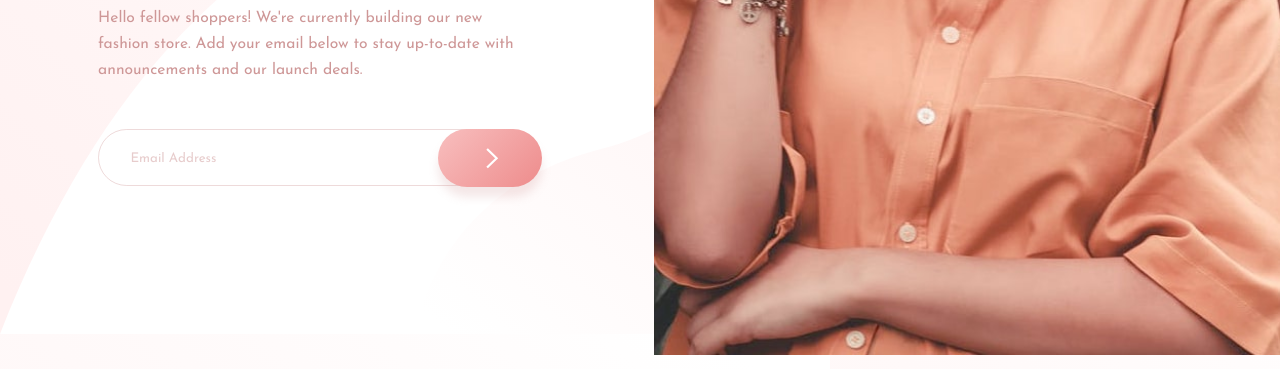
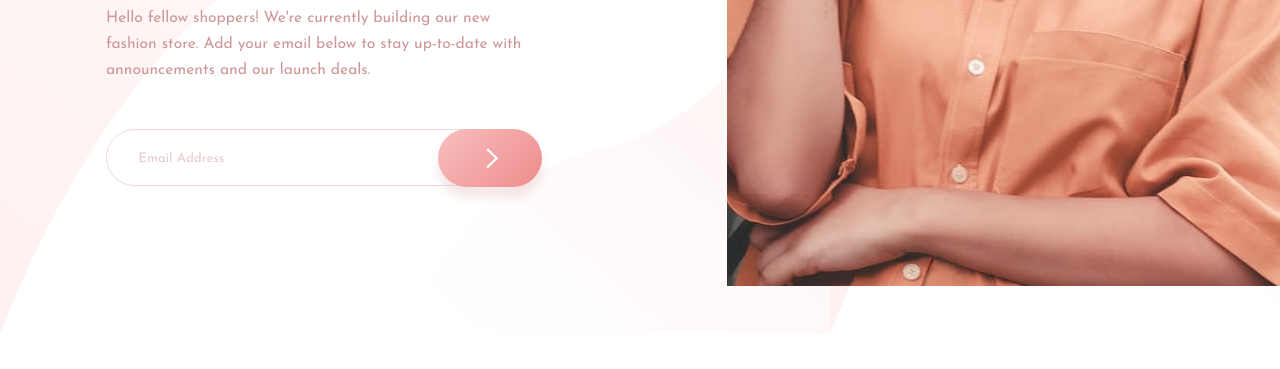
Before and after one commit to jpsmenezes/base-apparel-coming-soon-master, a plain HTML site: page index.html in a window 1280 px wide. Shown: the part 466-835 px from the top of the page. After the commit the page ends 800 px from the top, so only its background shows below. Drawn offline with Linux system fonts and the light colour scheme.

Commit message:
Update style.css

```diff
--- a/css/style.css
+++ b/css/style.css
@@ -21,7 +21,6 @@ body{
        font-family: 'Josefin Sans', sans-serif;
        font-size: 1.6rem;
        width: 100%;
-
        height: auto;
 }
 main{
@@ -42,6 +41,7 @@ section.hero{
 }
 section.hero img{
      width: 100%;
+     object-fit: cover;
      margin-bottom: 3rem;
 }
 section.hero .img-desktop{
@@ -62,11 +62,12 @@ section.content h2{
        letter-spacing: 1rem;
 }
 section.content p{
-       width: 33rem;
+       width: 85%;
+       max-width: 400px;
        margin: 0 auto;
        color: var(--Desaturated-Red);
        text-align: center;
-       font-size: 1.5rem;
+       font-size: 1.4rem;
        font-weight: 400;
        line-height: 2.5rem;
 }
@@ -75,7 +76,9 @@ footer{
 }
 footer form{
        position: relative;
-       width: 35rem;
+       width: 85%;
+       max-width: 400px;
+       min-width: 300px;
        padding: 3rem 0 7rem;
        margin: 0 auto;
 }
@@ -89,7 +92,7 @@ footer form input{
 }
 footer form input.errorInput{
        background: url(../images/icon-error.svg) no-repeat;
-       background-position: 24rem;
+       background-position:70%;
 }
 footer form input::placeholder{
        font-family: 'Josefin Sans', sans-serif;
@@ -130,7 +133,7 @@ footer form button img{
        /*/// grid ///////////////////////////////*/
        main{
               display: grid;
-              grid-template-columns: auto 60rem;
+              grid-template-columns: 1fr 55rem;
               grid-template-rows: 25rem 30rem 10rem;
        }
        header{
@@ -148,12 +151,15 @@ footer form button img{
        /*/////////////////////////////////////////*/
        main{
               width: auto;
-              height: 80rem;
+              height: 100vh;
+              overflow-x: hidden;
               background-image: url(../images/bg-pattern-desktop.svg);
        }
        section.hero .img-desktop{
               display: block;
               width: 100%;
+              height: auto;
+              margin-left: 2rem;
        }
        section.hero .img-mobile{
               display: none;
@@ -175,6 +181,7 @@ footer form button img{
        }
        section.content p{
        width: 52rem;
+       max-width: none;
        margin: 0;
        padding: 2rem 2rem 0 15%;
        text-align: left;
@@ -186,6 +193,7 @@ footer form button img{
        footer form{
               position: relative;
               width: 52rem;
+              max-width: none;
               padding: 2rem 2rem 7rem 15%;
               margin: 0;
        }
@@ -199,6 +207,6 @@ footer form button img{
        }
        footer form input.errorInput{
               background: url(../images/icon-error.svg) no-repeat;
-              background-position: 28rem;
+              background-position: 27rem;
        }
 }
```
